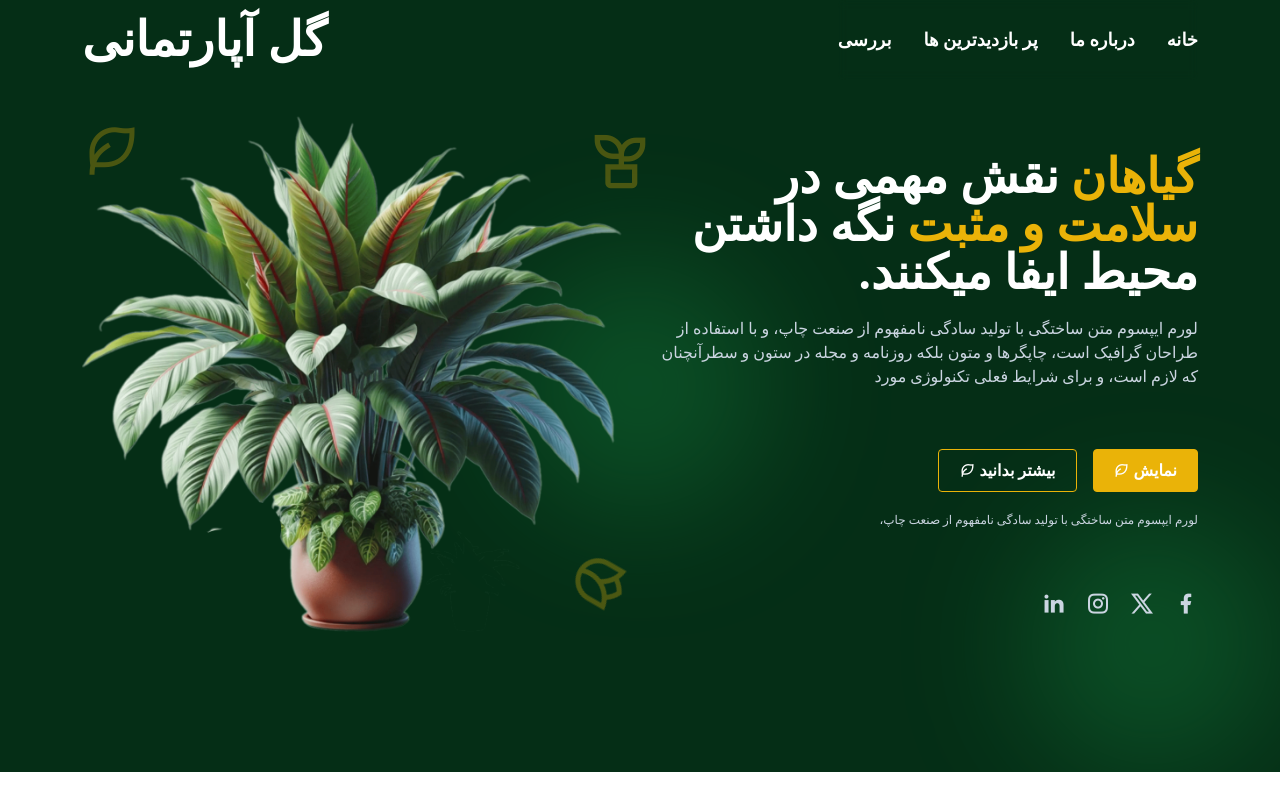
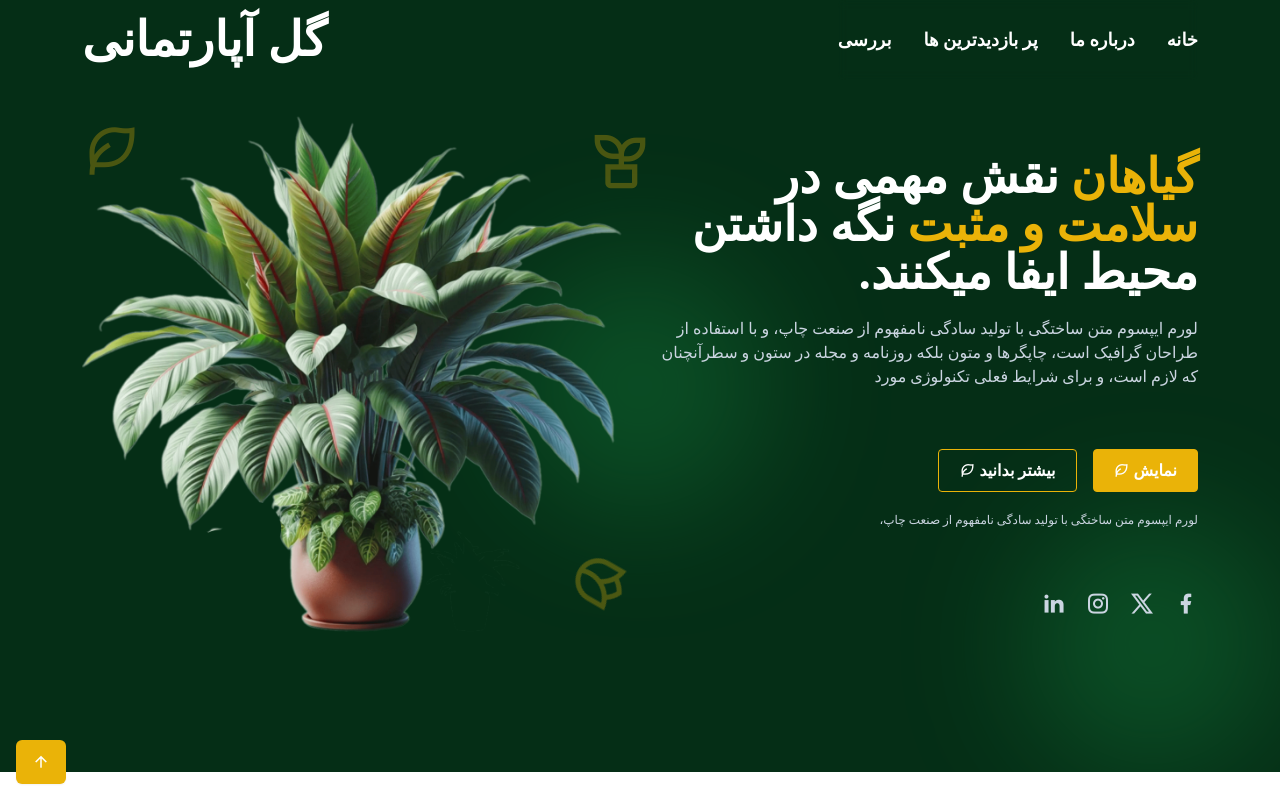
Before and after one commit to Hossein1371za/plants, a website built with Vite: page index.html in a window 1280 px wide. Shown: the top 800 px of the page. Built offline with nearby package versions, Linux system fonts and the light colour scheme; animation ran at ten frames a second; files whose address does not match are found by name.

Commit message:
scroll up

```diff
--- a/index.html
+++ b/index.html
@@ -520,6 +520,11 @@
          </div>
       </footer>
 
+      <!-- scroll up -->
+      <a href="#" class="fixed left-4 bottom-4 bg-yellow-500 shadow-sm inline-block px-3 py-1 md:px-4 md:py-2 rounded-md text-lg z-50 hover:-translate-y-1 duration-300" id="scroll-up">
+        <i class="ri-arrow-up-line"></i>
+      </a>
+
     </main>
 
     <script
--- a/style.css
+++ b/style.css
@@ -12,7 +12,9 @@
   src: url("./assets/vazirmatn-v33.003/misc/Farsi-Digits/fonts/ttf/Vazirmatn-FD-Black.ttf");
 }
 
-
+html{
+  @apply overflow-x-hidden scroll-smooth
+}
 * {
   font-family: vazir;
   direction: rtl;
```
